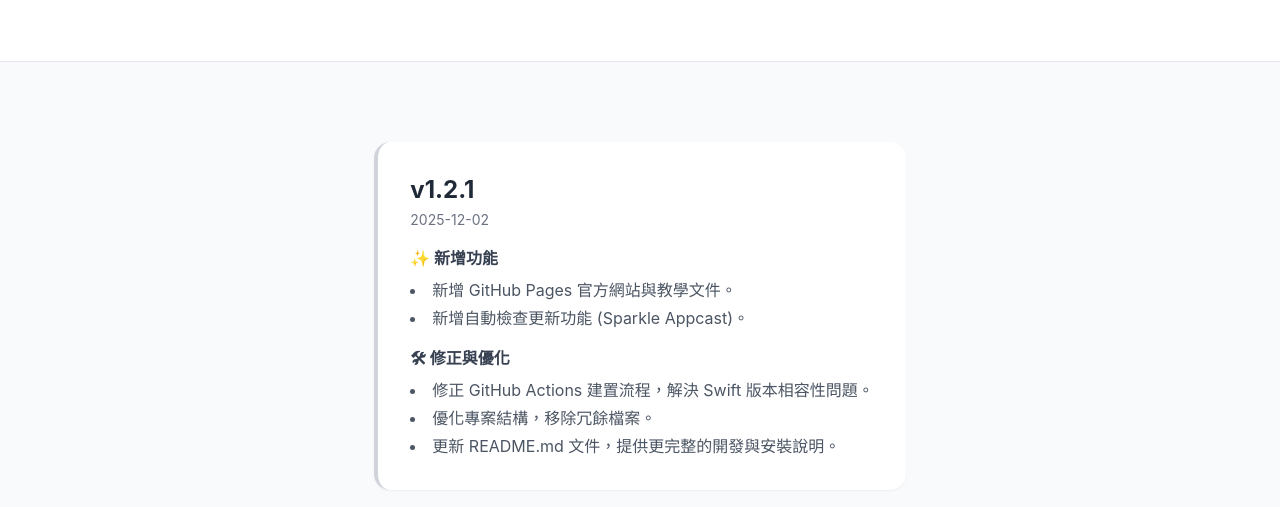
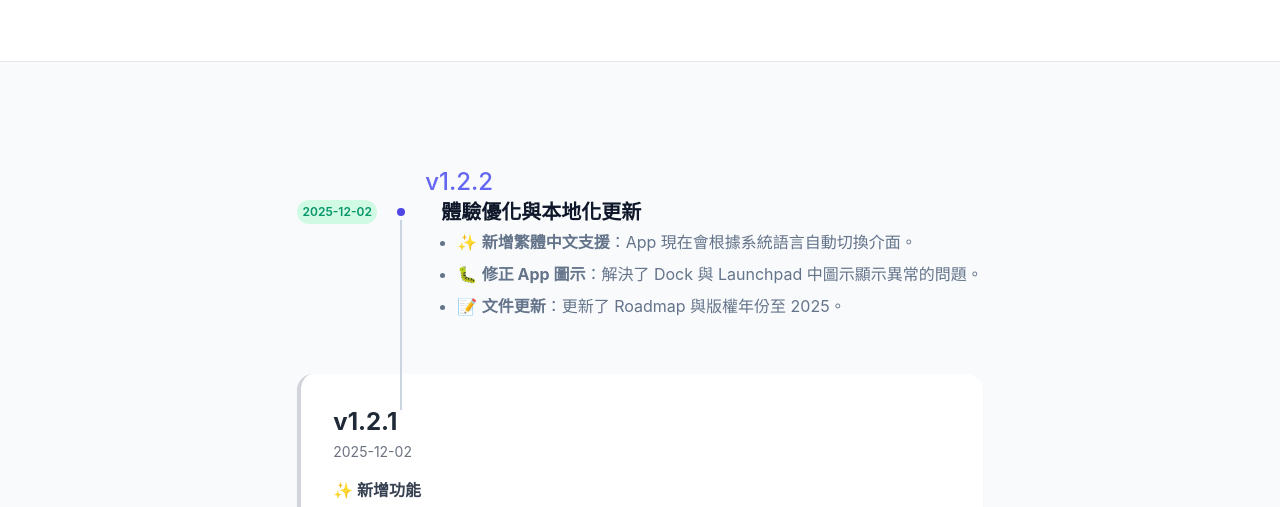
Before and after one commit to hjuming/WEDO-Link-CleanSuite, a plain HTML site: page docs/changelog/index.html in a window 1280 px wide. Shown: the part 213-720 px from the top of the page. Drawn offline with nearby package versions, Linux system fonts and the light colour scheme; no server answers.

Commit message:
Docs: Update README version and Changelog for v1.2.2

```diff
--- a/docs/changelog/index.html
+++ b/docs/changelog/index.html
@@ -119,6 +119,28 @@
         <!-- Dynamic Changelog Container -->
         <div id="changelog-container"></div>
 
+        <!-- v1.2.2 -->
+        <div class="relative pl-8 sm:pl-32 py-6 group">
+            <div class="font-caveat font-medium text-2xl text-indigo-500 mb-1 sm:mb-0">v1.2.2</div>
+
+            <div
+                class="flex flex-col sm:flex-row items-start mb-1 group-last:before:hidden before:absolute before:left-2 sm:before:left-0 before:h-full before:px-px before:bg-slate-300 sm:before:ml-[6.5rem] before:self-start before:-translate-x-1/2 before:translate-y-3 after:absolute after:left-2 sm:after:left-0 after:w-2 after:h-2 after:bg-indigo-600 after:border-4 after:box-content after:border-slate-50 after:rounded-full sm:after:ml-[6.5rem] after:-translate-x-1/2 after:translate-y-1.5">
+                <time
+                    class="sm:absolute left-0 translate-y-0.5 inline-flex items-center justify-center text-xs font-semibold uppercase w-20 h-6 mb-3 sm:mb-0 text-emerald-600 bg-emerald-100 rounded-full">
+                    2025-12-02
+                </time>
+                <div class="text-xl font-bold text-slate-900 pl-4">體驗優化與本地化更新</div>
+            </div>
+
+            <div class="text-slate-500 pl-4">
+                <ul class="list-disc list-outside ml-4 space-y-2">
+                    <li>✨ <strong>新增繁體中文支援</strong>：App 現在會根據系統語言自動切換介面。</li>
+                    <li>🐛 <strong>修正 App 圖示</strong>：解決了 Dock 與 Launchpad 中圖示顯示異常的問題。</li>
+                    <li>📝 <strong>文件更新</strong>：更新了 Roadmap 與版權年份至 2025。</li>
+                </ul>
+            </div>
+        </div>
+
         <!-- v1.2.1 -->
         <div
             class="bg-white dark:bg-gray-800 p-8 shadow-sm rounded-2xl border-l-4 border-gray-300 dark:border-gray-600">
@@ -176,7 +198,7 @@
     <footer class="bg-white dark:bg-gray-800 border-t border-gray-200 dark:border-gray-700 py-12 mt-12">
         <div class="max-w-7xl mx-auto px-4 sm:px-6 lg:px-8">
             <div class="text-center">
-                <p class="text-gray-500 dark:text-gray-400">&copy; 2023 CleanSuite. All rights reserved.</p>
+                <p class="text-gray-500 dark:text-gray-400">&copy; 2025 CleanSuite. All rights reserved.</p>
                 <div class="mt-4 space-x-4">
                     <a href="../privacy/" class="text-gray-400 hover:text-gray-500 dark:hover:text-gray-300">隱私權政策</a>
                     <span class="text-gray-300 dark:text-gray-600">|</span>
```
Also changed, not shown: docs/changelog/en/index.html (+23 -1 lines), 2 other files.
